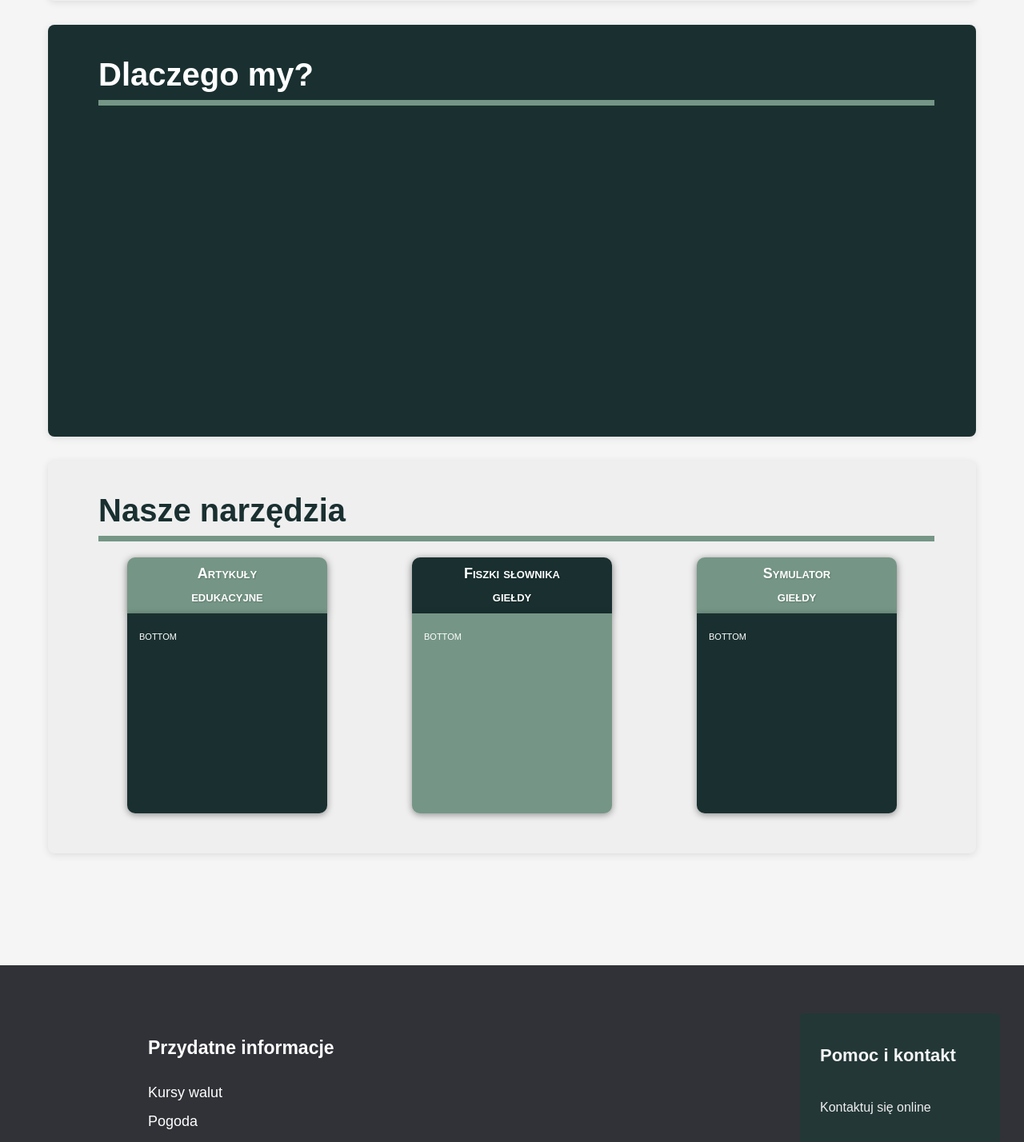
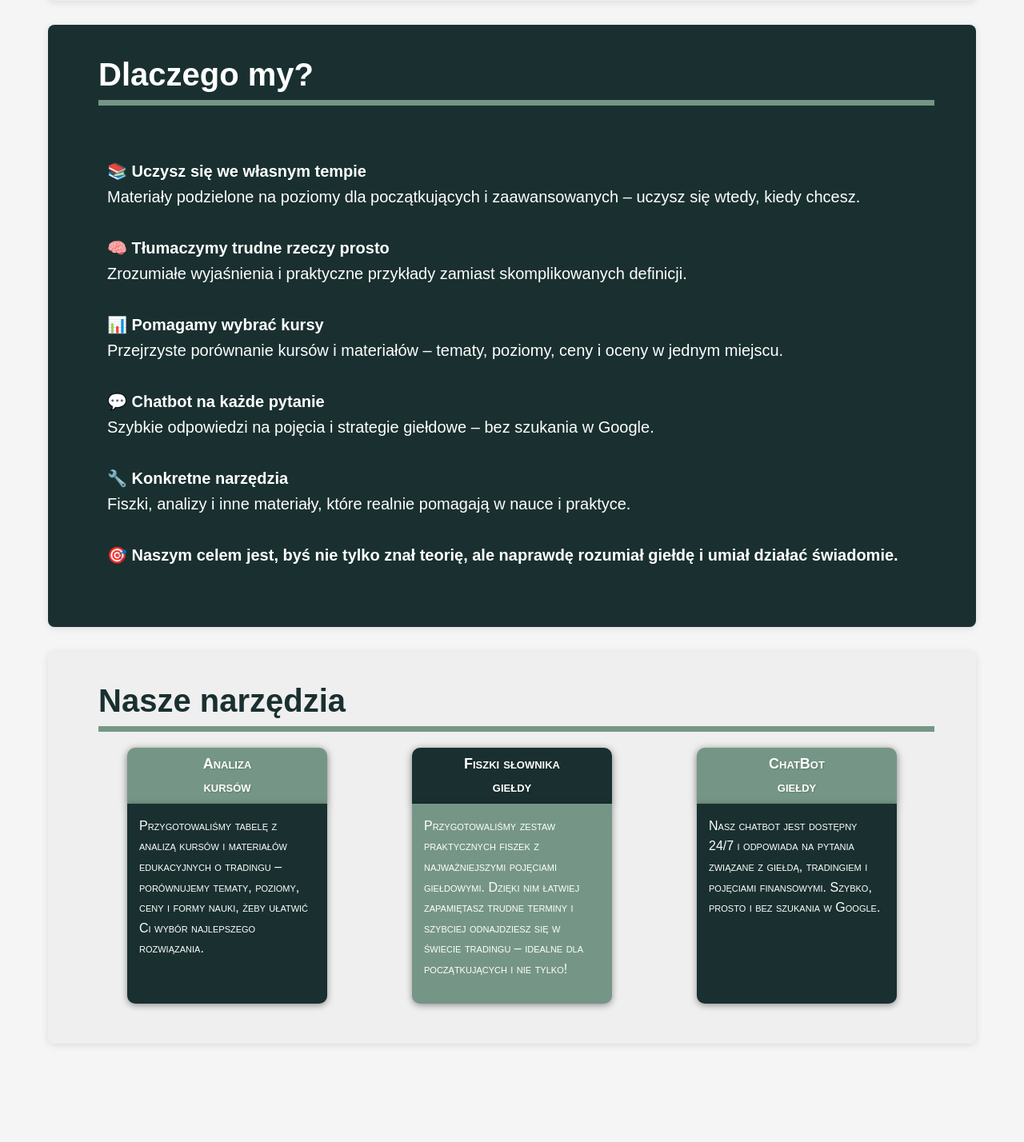
Before and after one commit to Quattro-Crew/Stack, a PHP site: page /chat/menu.php in a window 1280 px wide. Shown: the part 1066-2494 px from the top of the page at 80% size. Run offline with PHP 8.4, Linux system fonts and the light colour scheme.

Commit message:
Uzypełnienie sekcji dlaczego my i nasze narzedzia
dodanie tekstu

```diff
--- a/TradeDeck/Front-end/html/menu.php
+++ b/TradeDeck/Front-end/html/menu.php
@@ -472,23 +472,23 @@ session_start();
         <section class="dark-section">
             <h2>Dlaczego my?</h2>
             <div class="line"></div>
-            <span>
-                <br>
-                <br>
-                <br>
-                <br>
-                <br>
-                <br>
-                <br>
-                <br>
-                <br>
-                <br>
-                <br>
-                <br>
-                <br>
-                <br>
-                <br>
-            </span>
+            <div class="about-us-content">
+                <div class="about-us-description">
+                    <p>
+                        📚 <strong>Uczysz się we własnym tempie</strong><br>
+                        Materiały podzielone na poziomy dla początkujących i zaawansowanych – uczysz się wtedy, kiedy chcesz.<br><br>
+                        🧠 <strong>Tłumaczymy trudne rzeczy prosto</strong><br>
+                        Zrozumiałe wyjaśnienia i praktyczne przykłady zamiast skomplikowanych definicji.<br><br>
+                        📊 <strong>Pomagamy wybrać kursy</strong><br>
+                        Przejrzyste porównanie kursów i materiałów – tematy, poziomy, ceny i oceny w jednym miejscu.<br><br>
+                        💬 <strong>Chatbot na każde pytanie</strong><br>
+                        Szybkie odpowiedzi na pojęcia i strategie giełdowe – bez szukania w Google.<br><br>
+                        🔧 <strong>Konkretne narzędzia</strong><br>
+                        Fiszki, analizy i inne materiały, które realnie pomagają w nauce i praktyce.<br><br>
+                        🎯 <strong>Naszym celem jest, byś nie tylko znał teorię, ale naprawdę rozumiał giełdę i umiał działać świadomie.</strong>
+                    </p>
+                </div>
+            </div>
         </section>
 
         <section class="tools">
@@ -497,10 +497,10 @@ session_start();
             <div class="cards">
                 <div class="card">
                     <div class="card-top">
-                        <span>Artykuły<br>edukacyjne</span>
+                        <span>Analiza<br>kursów</span>
                     </div>
                     <div class="card-bottom">
-                        <span>bottom</span>
+                        <span>Przygotowaliśmy tabelę z analizą kursów i materiałów edukacyjnych o tradingu – porównujemy tematy, poziomy, ceny i formy nauki, żeby ułatwić Ci wybór najlepszego rozwiązania.</span>
                     </div>
                 </div>
 
@@ -509,16 +509,16 @@ session_start();
                         <span>Fiszki słownika<br>giełdy</span>
                     </div>
                     <div class="card-bottom2">
-                        <span>bottom</span>
+                        <span>Przygotowaliśmy zestaw praktycznych fiszek z najważniejszymi pojęciami giełdowymi. Dzięki nim łatwiej zapamiętasz trudne terminy i szybciej odnajdziesz się w świecie tradingu – idealne dla początkujących i nie tylko!</span>
                     </div>
                 </div>
 
                 <div class="card">
                     <div class="card-top">
-                        <span>Symulator<br>giełdy</span>
+                        <span>ChatBot<br>giełdy</span>
                     </div>
                     <div class="card-bottom">
-                        <span>bottom</span>
+                        <span>Nasz chatbot jest dostępny 24/7 i odpowiada na pytania związane z giełdą, tradingiem i pojęciami finansowymi. Szybko, prosto i bez szukania w Google.</span>
                     </div>
                 </div>
             </div>
```
Also changed, not shown: 1 other file.
